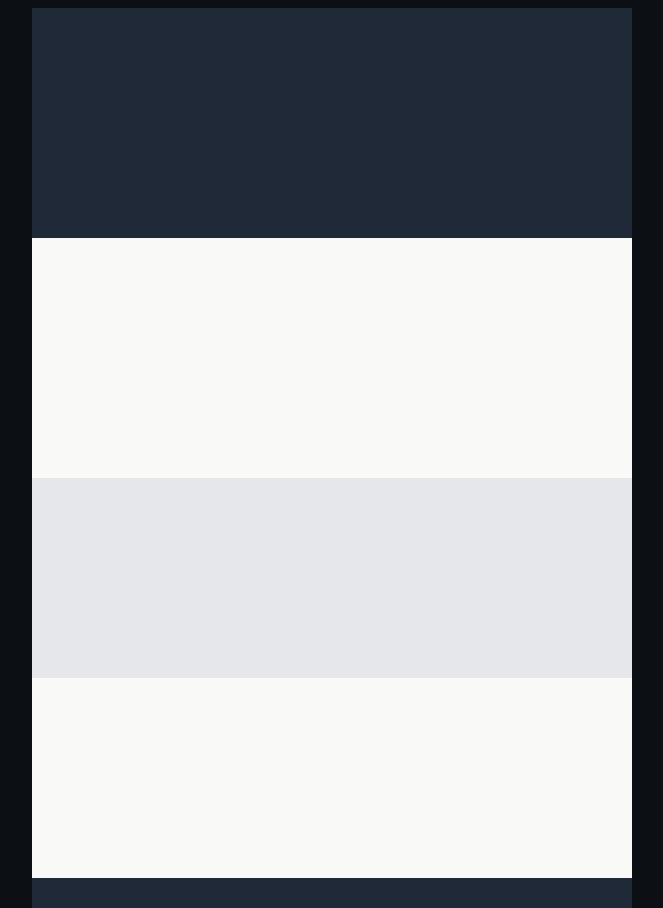
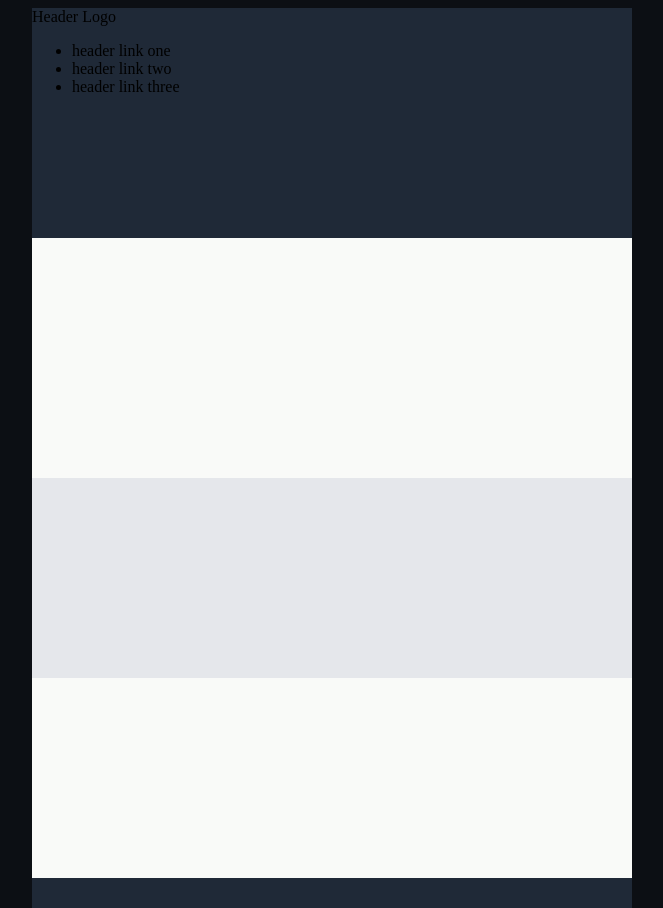
Before and after one commit to LowSpeedTiper/Landing-Page, a plain HTML site: page index.html in a window 1280 px wide. Shown: the whole page, without its empty margins (308-971 px from the left). Drawn offline with Linux system fonts and the light colour scheme.

Commit message:
Add header divs

```diff
--- a/index.html
+++ b/index.html
@@ -9,7 +9,14 @@
 </head>
 <body>
     <div class="body">
-        <div class="header"></div>
+        <div class="header">
+            <div class="logo"> Header Logo</div>
+            <ul>
+                <li>header link one</li>
+                <li>header link two</li>
+                <li>header link three</li>
+            </ul>
+        </div>
         <div class="containertwo"></div>
         <div class="containerthree"></div>
         <div class="containerfour"></div>
```
